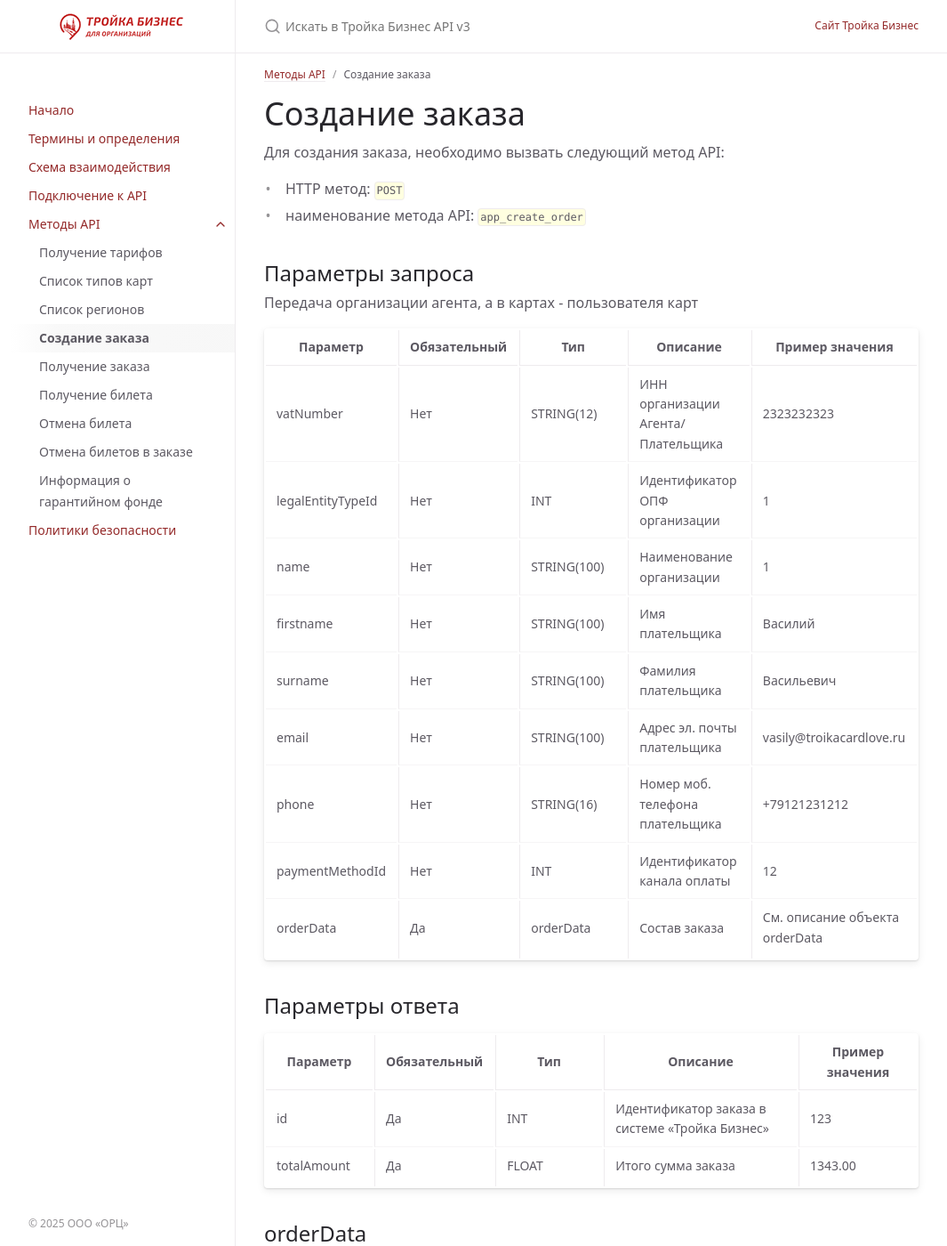
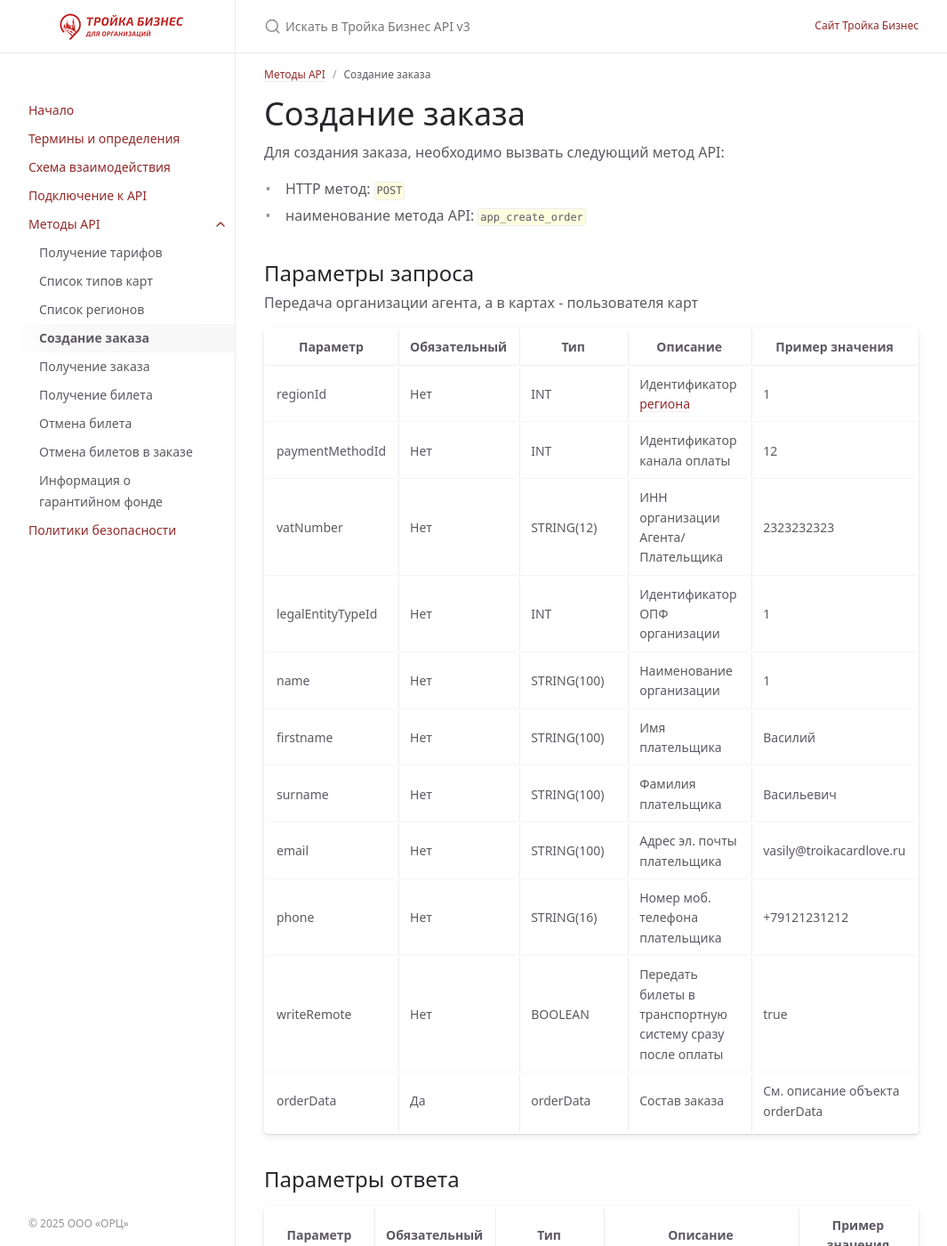
Before and after one commit to InvoiceBox/docs.troika.business, a Jekyll site: the page built from docs/methods/app_create_order.md, in a window 1280 px wide and 1400 px high. Shown: the whole window at 89% size, without its empty margins (107-1172 px from the left). Built offline with Jekyll 4.4.1, drawn with Linux system fonts in a browser that asks for light colours.

Commit message:
Small improvement

```diff
--- a/docs/methods/app_create_order.md
+++ b/docs/methods/app_create_order.md
@@ -17,17 +17,19 @@ parent: "Методы API"
 
 Передача организации агента, а в картах - пользователя карт
 
-| Параметр          | Обязательный | Тип         | Описание                            | Пример значения                |
-|-------------------|--------------|-------------|-------------------------------------|--------------------------------|
-| vatNumber         | Нет          | STRING(12)  | ИНН организации Агента/Плательщика  | 2323232323                     |
-| legalEntityTypeId | Нет          | INT         | Идентификатор ОПФ организации       | 1                              |
-| name              | Нет          | STRING(100) | Наименование организации            | 1                              |
-| firstname         | Нет          | STRING(100) | Имя плательщика                     | Василий                        |
-| surname           | Нет          | STRING(100) | Фамилия плательщика                 | Васильевич                     |
-| email             | Нет          | STRING(100) | Адрес эл. почты плательщика         | vasily@troikacardlove.ru       |
-| phone             | Нет          | STRING(16)  | Номер моб. телефона плательщика     | +79121231212                   |
-| paymentMethodId   | Нет          | INT         | Идентификатор канала оплаты         | 12                             |
-| orderData         | Да           | orderData   | Состав заказа                       | См. описание объекта orderData |
+| Параметр          | Обязательный | Тип         | Описание                                                  | Пример значения                |
+|-------------------|--------------|-------------|-----------------------------------------------------------|--------------------------------|
+| regionId          | Нет          | INT         | Идентификатор [региона](/docs/methods/app_get_region/)    | 1                              |
+| paymentMethodId   | Нет          | INT         | Идентификатор канала оплаты                               | 12                             |
+| vatNumber         | Нет          | STRING(12)  | ИНН организации Агента/Плательщика                        | 2323232323                     |
+| legalEntityTypeId | Нет          | INT         | Идентификатор ОПФ организации                             | 1                              |
+| name              | Нет          | STRING(100) | Наименование организации                                  | 1                              |
+| firstname         | Нет          | STRING(100) | Имя плательщика                                           | Василий                        |
+| surname           | Нет          | STRING(100) | Фамилия плательщика                                       | Васильевич                     |
+| email             | Нет          | STRING(100) | Адрес эл. почты плательщика                               | vasily@troikacardlove.ru       |
+| phone             | Нет          | STRING(16)  | Номер моб. телефона плательщика                           | +79121231212                   |
+| writeRemote       | Нет          | BOOLEAN     | Передать билеты в транспортную систему сразу после оплаты | true                           |
+| orderData         | Да           | orderData   | Состав заказа                                             | См. описание объекта orderData |
 
 ## Параметры ответа
 
```
